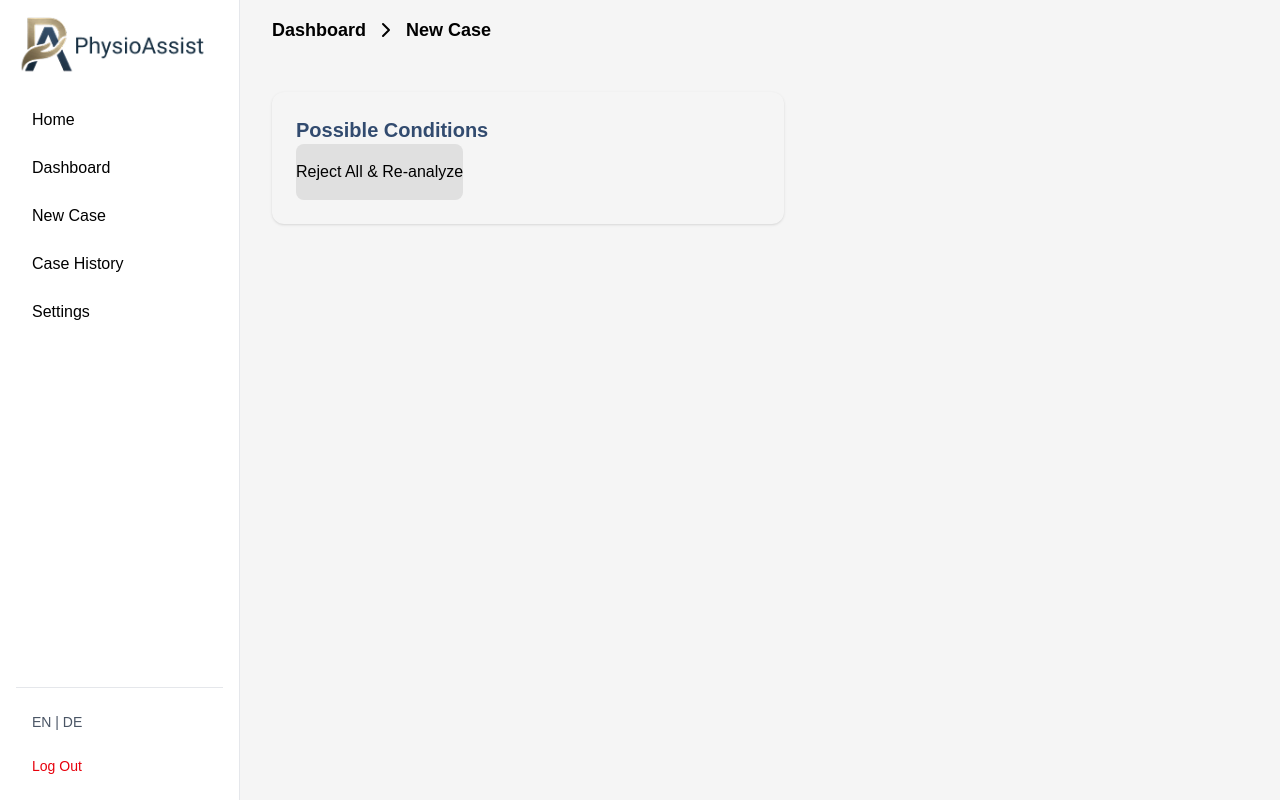
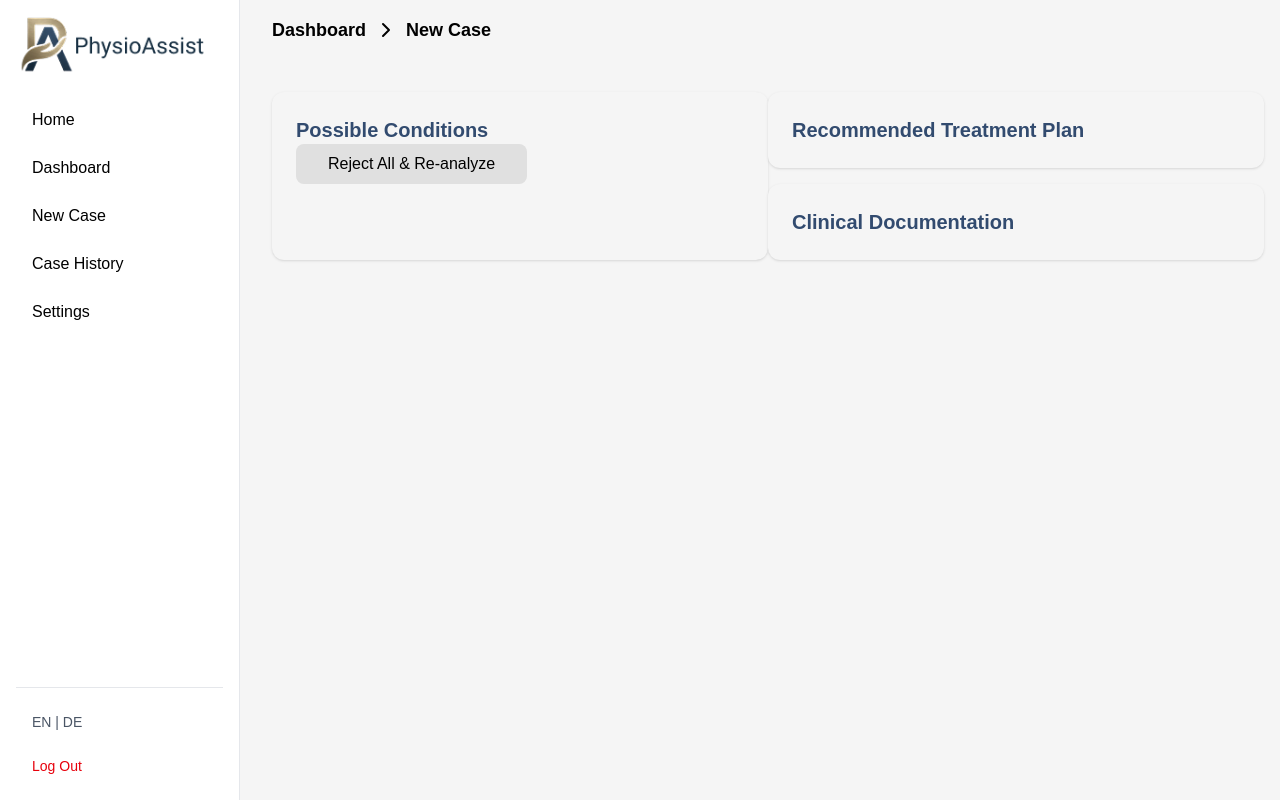
Before and after one commit to michaelfuchaka/PhysioAssist, a Next.js app in the folder physioAssist/client/: page /results in a window 1280 px wide. Built offline with nearby package versions, Linux system fonts and the light colour scheme; no server answers.

Commit message:
feat: implement 2-column layout for Results page

```diff
--- a/physioAssist/client/src/app/(protected)/results/page.jsx
+++ b/physioAssist/client/src/app/(protected)/results/page.jsx
@@ -17,15 +17,29 @@ const results = () => {
 
         </div>
         </nav>
-        <div className='mt-12 '>
-        <div className='bg-[#F5F5F5] shadow-sm max-w-lg p-6 rounded-xl'>
+        <div className='mt-12 grid grid-cols-1 md:grid-cols-2 gap-4" '>
+          {/* possible conditions */}
+        <div className='bg-[#F5F5F5] shadow-sm max-w-lg p-6 rounded-xl '>
             <h2 className='font-semibold text-[#324B6F] text-xl'>
                 Possible Conditions
             </h2>
-
-           <button className="flex-1 bg-[#E0E0E0] font-medium py-4 rounded-lg hover:bg-[#D0D0D0] transition-colors">
-          Reject All & Re-analyze
+          <button className="flex-1 bg-[#E0E0E0] font-medium py-2 px-8 rounded-lg hover:bg-[#D0D0D0] transition-colors whitespace-normal">
+            Reject All & Re-analyze
           </button>
+        </div>
+           <div className='flex flex-col gap-4'>
+        {/* Recommended treatment plan  */}
+        <div  className='bg-[#F5F5F5] shadow-sm max-w-lg p-6 rounded-xl'>
+            <h2 className='font-semibold text-[#324B6F] text-xl'>
+                Recommended Treatment Plan
+            </h2>
+        </div>
+        {/* Clinical documentation */}
+         <div  className='bg-[#F5F5F5] shadow-sm max-w-lg p-6 rounded-xl'>
+            <h2 className='font-semibold text-[#324B6F] text-xl'>
+                Clinical Documentation
+            </h2>
+        </div>
         </div>
         </div>
         </div>
```
